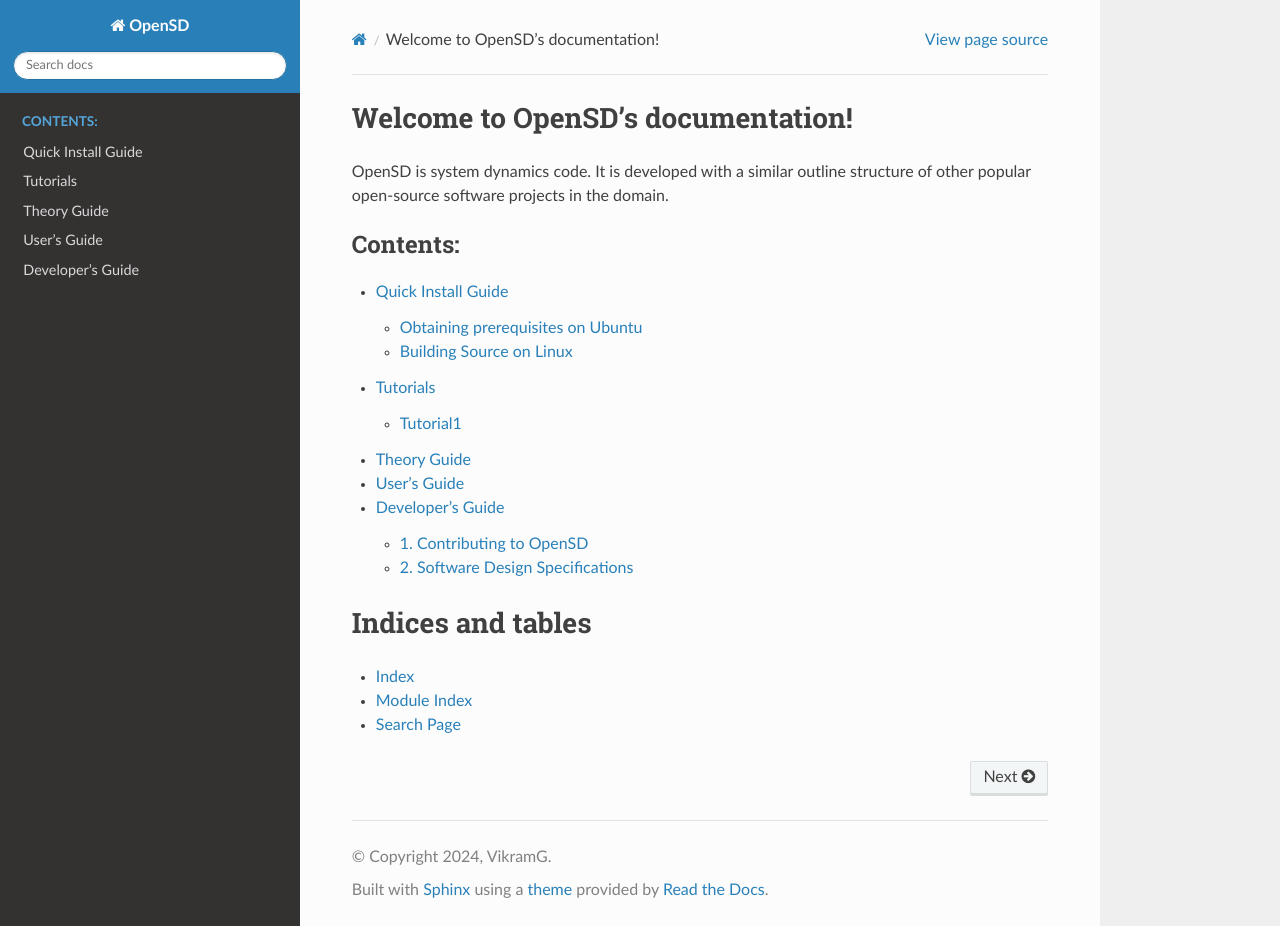
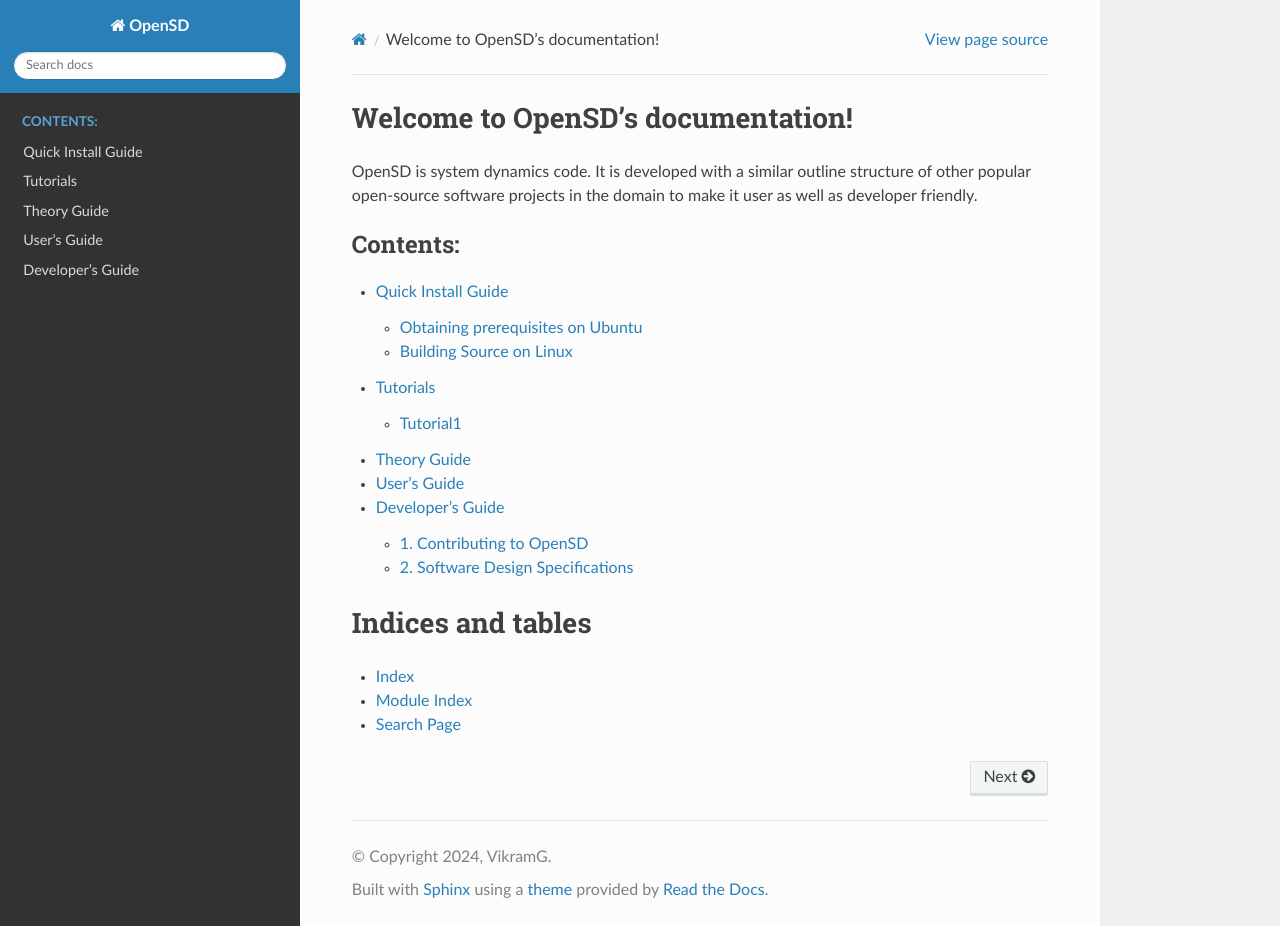
Before and after one commit to VikramGovindarajan/OpenSD, a Sphinx documentation site: the page built from docs/source/index.rst, in a window 1280 px wide and 926 px high. Built offline with Sphinx 7.4.7 and the Read the Docs theme 2.0.0, drawn with Linux system fonts in a browser that asks for light colours.

```diff
--- a/docs/requirements-rtd.txt
+++ b/docs/requirements-rtd.txt
@@ -1,2 +1,3 @@
 numpy
 nbsphinx
+sphinx_rtd_theme==1.0.0
--- a/docs/source/index.rst
+++ b/docs/source/index.rst
@@ -5,7 +5,7 @@
 
 Welcome to OpenSD's documentation!
 ==================================
-OpenSD is system dynamics code. It is developed with a similar outline structure of other popular open-source software projects in the domain.
+OpenSD is system dynamics code. It is developed with a similar outline structure of other popular open-source software projects in the domain to make it user as well as developer friendly.
 
 .. toctree::
    :maxdepth: 2
```
Also changed, not shown: README.md (+4 -0 lines).
